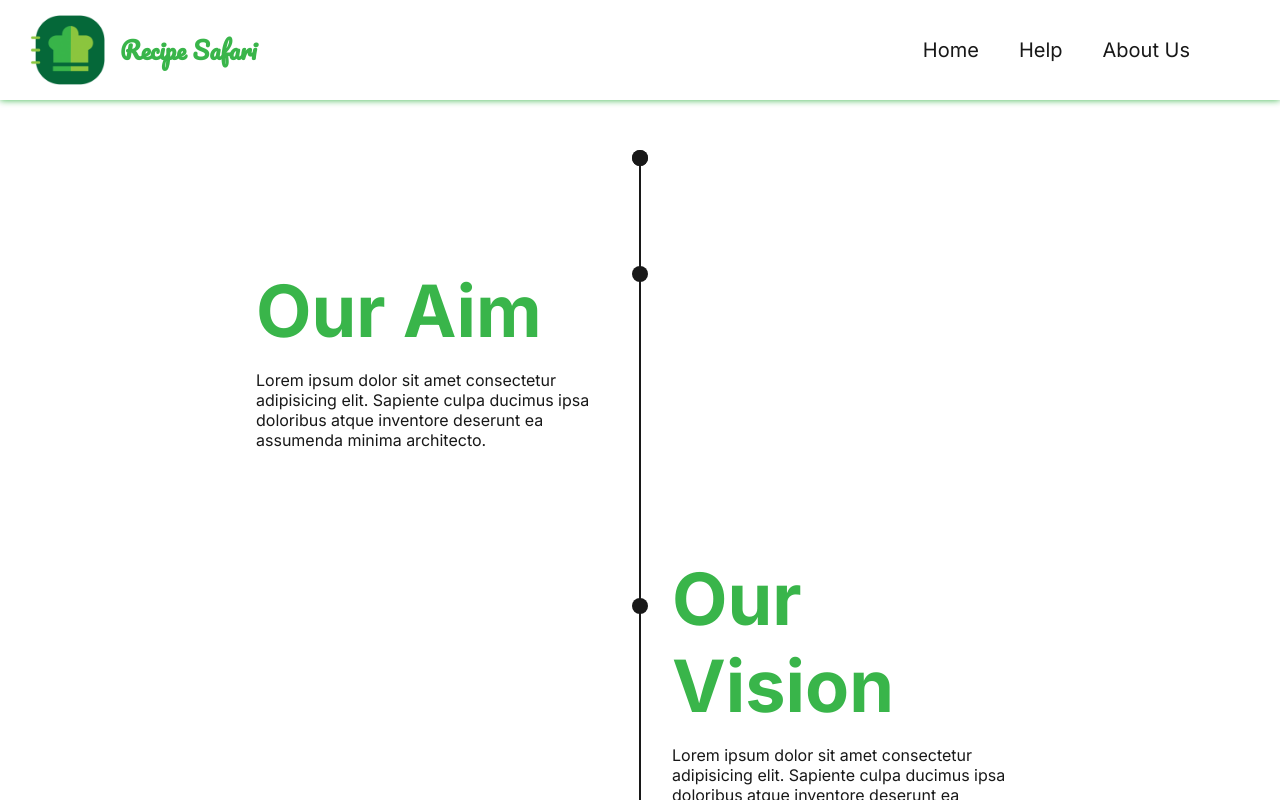
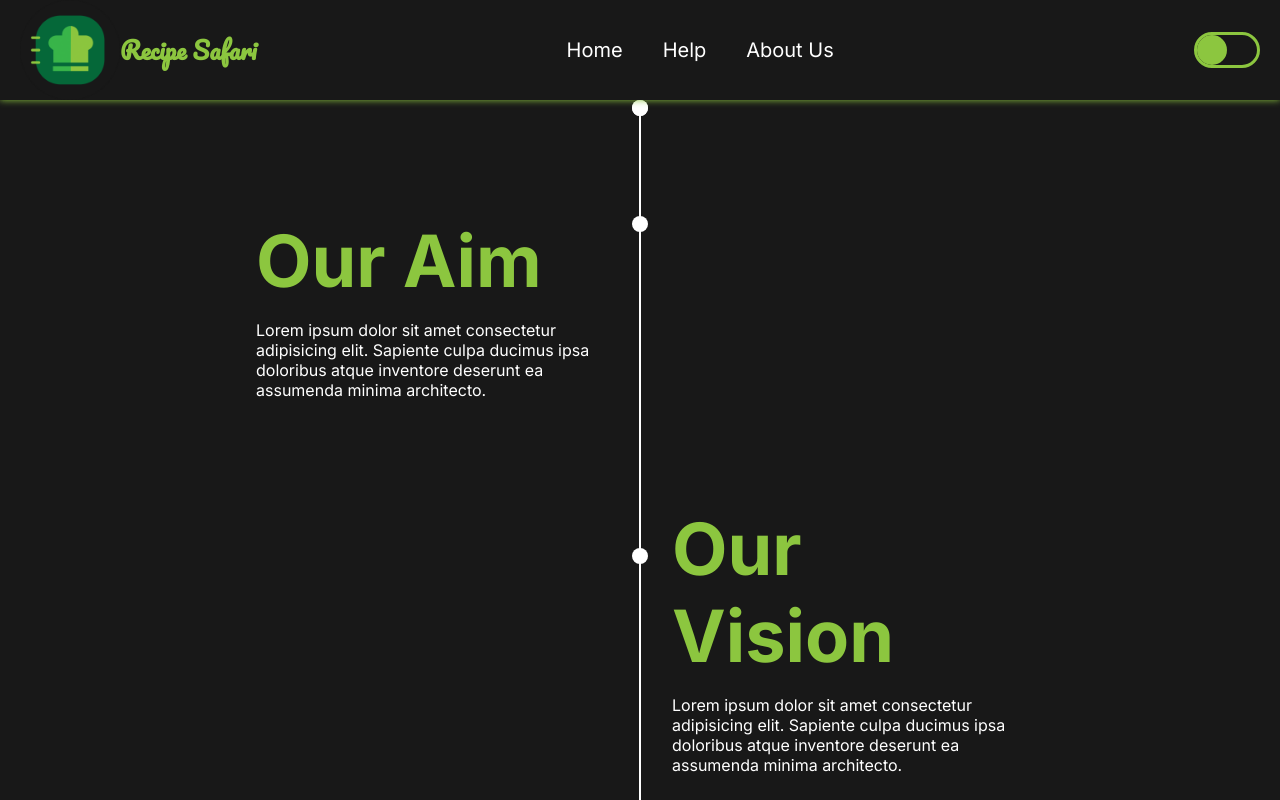
Before and after one commit to DS-Infinity/RecipeSafariPromotion, a Next.js app: page / in a window 1280 px wide. Shown: the top 800 px of the page. Built offline with nearby package versions, Linux system fonts and the light colour scheme.

Commit message:
Add Toggle Switch

```diff
--- a/components/Navbar.js
+++ b/components/Navbar.js
@@ -18,6 +18,19 @@ export default function Navbar() {
           About Us
         </a>
       </div>
+
+      <label class="label">
+        <div class="toggle">
+          <input
+            class="toggle-state"
+            type="checkbox"
+            onClick={() => {
+              document.body.classList.toggle("light-mode");
+            }}
+          />
+          <div class="indicator"></div>
+        </div>
+      </label>
     </nav>
   );
 }
--- a/pages/index.js
+++ b/pages/index.js
@@ -2,7 +2,7 @@
 import Navbar from "../components/Navbar";
 import OurAim from "../components/OurAim";
 import About from "../components/About";
-import Slider from "../components/slider";
+import Slider from "../components/Slider";
 
 // Export Home
 export default function Home() {
--- a/styles/globals.css
+++ b/styles/globals.css
@@ -5,29 +5,25 @@
 @import url("./about.css");
 @import url("./ouraim.css");
 @import url("./slider.css");
+@import url("./switch.css");
 
 /* Variables */
-@media (prefers-color-scheme: dark) {
 :root {
   --primary: #8cc63f;
   --secondary: #ffffff;
   --tertiary: #181818;
   --logo: url("../public/logo_dark.png");
 }
-}
 
-@media (prefers-color-scheme: light) {
-  :root {
+.light-mode {
   --primary: #39b54a;
   --secondary: #181818;
   --tertiary: #ffffff;
   --logo: url("../public/logo_light.png");
 }
-}
 
 /* Document */
-body,
-html {
+body {
   padding: 0;
   margin: 0;
   margin-top: 50px;
--- /dev/null
+++ b/styles/switch.css
@@ -0,0 +1,32 @@
+.label {
+  display: inline-flex;
+  align-items: center;
+  cursor: pointer;
+}
+
+.toggle {
+  isolation: isolate;
+  position: relative;
+  height: 30px;
+  width: 60px;
+  border-radius: 100px;
+  border: 3px solid var(--primary);
+  overflow: hidden;
+}
+
+.toggle-state {
+  display: none;
+}
+
+.indicator {
+  height: 100%;
+  width: 200%;
+  background: var(--primary);
+  border-radius: 15px;
+  transform: translate3d(-75%, 0, 0);
+  transition: transform 0.4s cubic-bezier(0.85, 0.05, 0.18, 1.35);
+}
+
+.toggle-state:checked ~ .indicator {
+  transform: translate3d(25%, 0, 0);
+}
```
Lines whose indentation alone changed are shown as unchanged.
